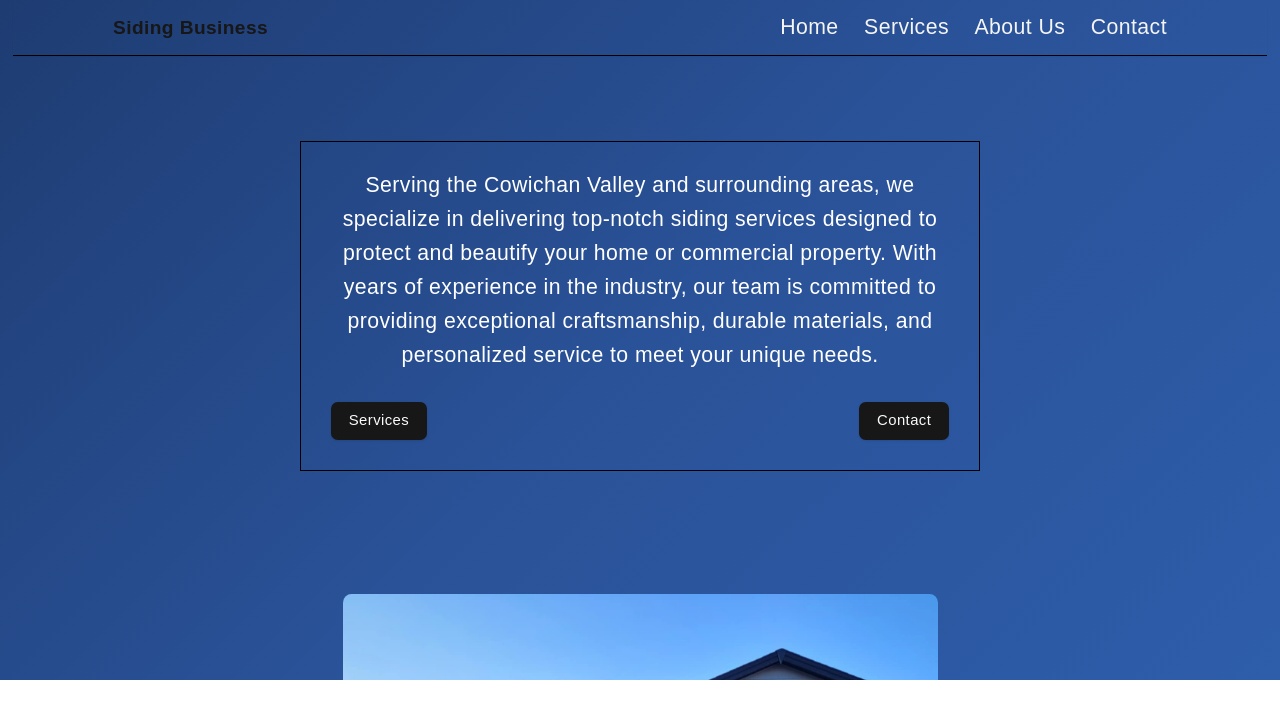
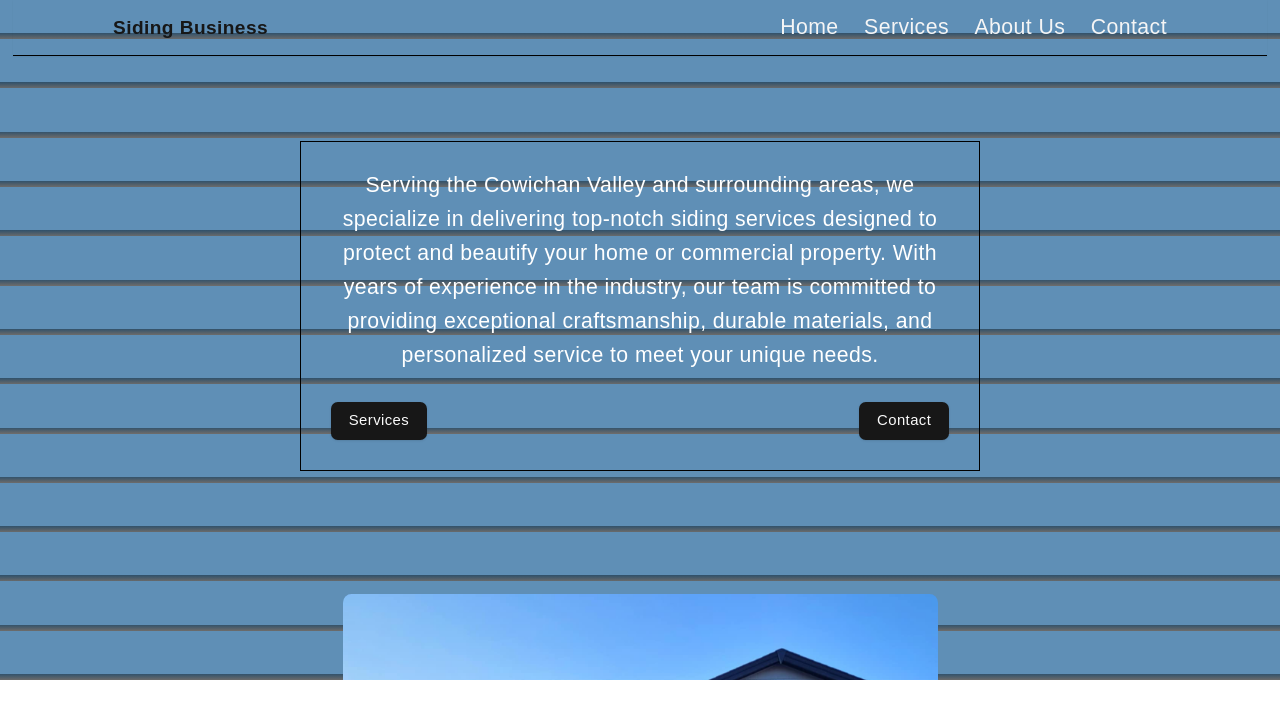
Before and after one commit to ClintasaurusRex/SGSIDING, a React (Vite) app in the folder sgsiding/: page / in a window 1280 px wide. Shown: the top 718 px of the page. Built offline with nearby package versions, Linux system fonts and the light colour scheme.

Commit message:
Update App styling with wood-inspired background and remove unused Siding import

```diff
--- a/sgsiding/src/App.css
+++ b/sgsiding/src/App.css
@@ -5,21 +5,22 @@
   min-height: 100vh;
   position: relative;
   overflow-x: hidden;
-  background: linear-gradient(
-    135deg,
-    #1e3c72 0%,
-    #2a5298 50%,
-    #2e5daa 100%
+  background-color: #b68d5f;  /* Base wood color */
+  background-image: repeating-linear-gradient(
+    0deg,
+    #6b6b6b,  /* Darker wood shade for lines */
+    #32526b 7px,  /* Base wood color */
+    #5f8fb6 7px,  /* Lighter wood highlight */
+    #5f8fb6 58px
   );
   display: flex;
   flex-direction: column;
   font-family: Arial, Helvetica, sans-serif;
-  color: #ffffff;
+  color: #ffffff;  /* Changed to white for better contrast */
   font-size: 18px;
   line-height: 1.6;
   letter-spacing: 0.5px;
 }
-
 @media screen and (max-width: 1366px) {
   #root {
     height: 100vh;
--- a/sgsiding/src/App.jsx
+++ b/sgsiding/src/App.jsx
@@ -1,7 +1,6 @@
 import "./App.css";
 import { Routes, Route } from "react-router-dom";
 import Navbar from "./components/ui/Navbar";
-import Siding from "./components/ui/Siding";
 import Home from "./pages/Home";
 import Services from "./pages/Services";
 import About from "./pages/About";
```
